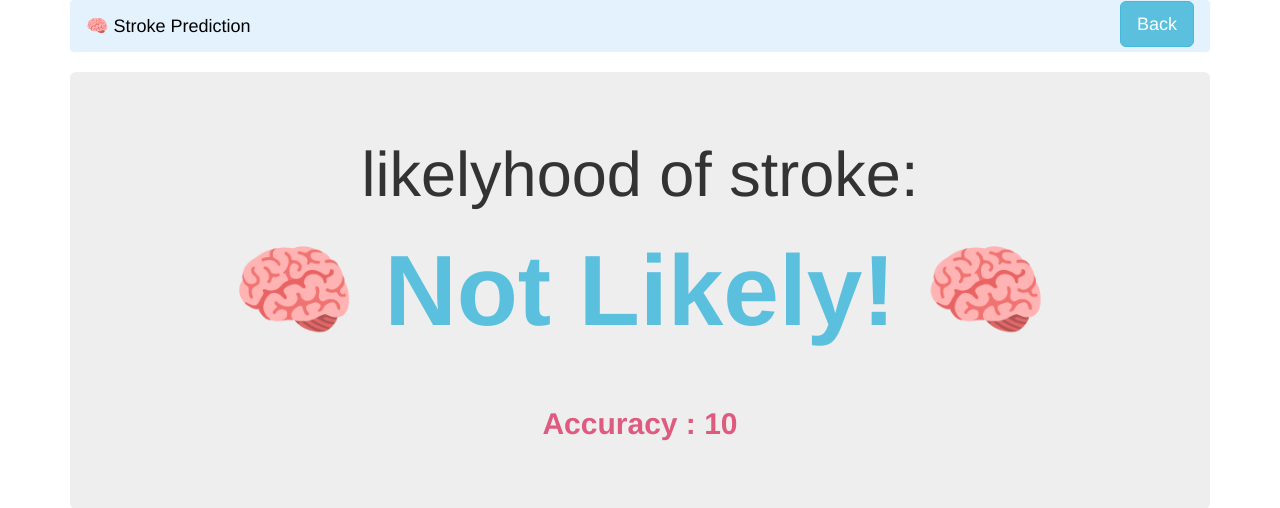
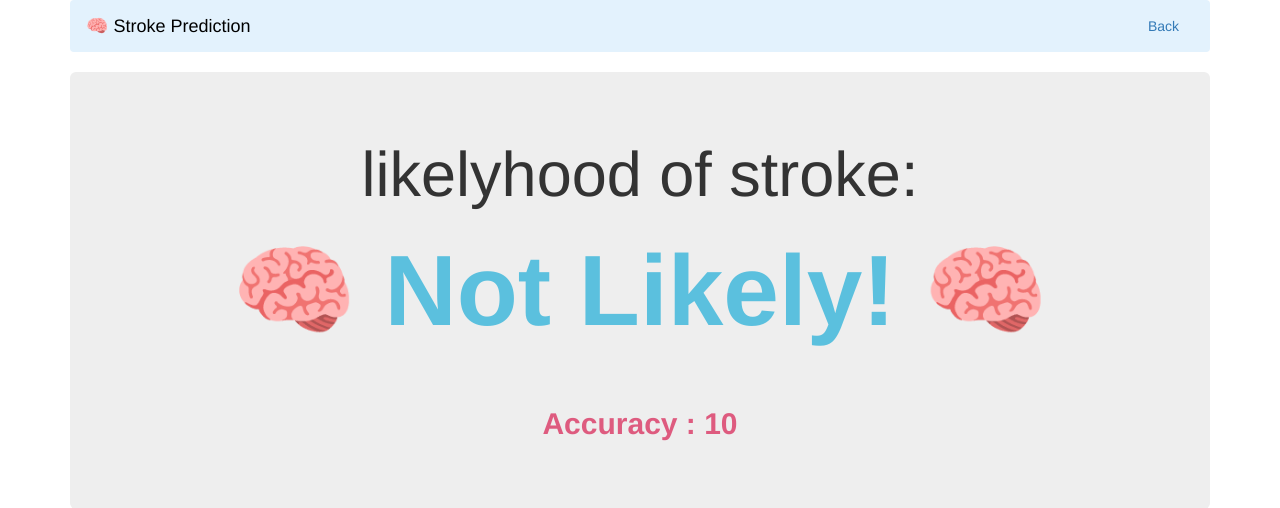
Before and after one commit to mvivirito/stroke_prediction, a Flask app: template app/templates/predict.html in a window 1280 px wide. Shown: the top 508 px of the page. Run offline with Flask 2, Linux system fonts and the light colour scheme; the template is opened without the code that fills it: most values are stand-ins (such as "Sample title", 1, 10 or a date in 2020); some libraries are stand-ins or nearby versions.

Commit message:
fixed back button

```diff
--- a/app/templates/predict.html
+++ b/app/templates/predict.html
@@ -33,7 +33,7 @@
 <navbar class="navbar navbar-expand-lg navbar-light bg-light navbar-center" style="background-color: #e3f2fd; display: block;" >
     <div class="container-fluid">
         <div class="navbar-header">
-            <button type="button" class="navbar-toggle" data-toggle="collapse" data-target="#navbar"
+            <button type="button" class="navbar-toggle" data-target="#navbar"
                     aria-expanded="false" aria-controls="navbar">
                 <span class="sr-only">Toggle navigation</span>
                 <span class="icon-bar"></span>
@@ -42,9 +42,9 @@
             </button>
             <a class="navbar-brand" href="main" style="color:#000000">&#x1F9E0; Stroke Prediction</a>
         </div>
-        <div id="navbar" class="navbar-collapse collapse">
+        <div id="navbar" class="navbar-collapse right">
             <ul class="nav navbar-nav navbar-right">
-                <li><form action="main"><button type="submit" class="btn btn-info btn-lg">Back</button></form></li>
+                <li><a href="main">Back</a></li>
             </ul>
         </div><!--/.nav-collapse -->
     </div><!--/.container-fluid -->
```
